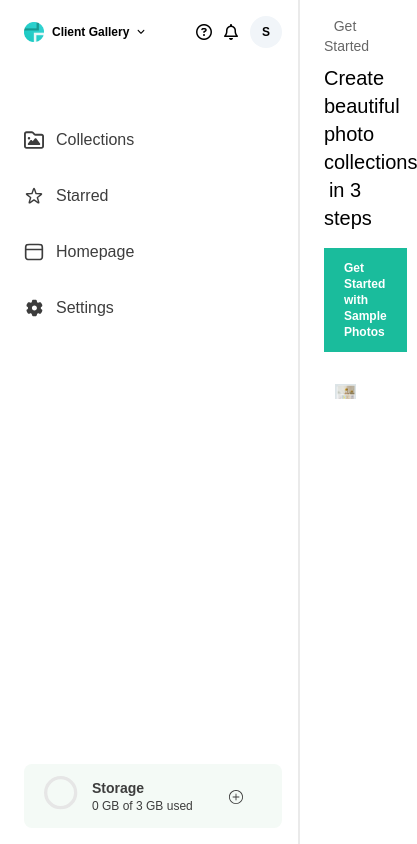
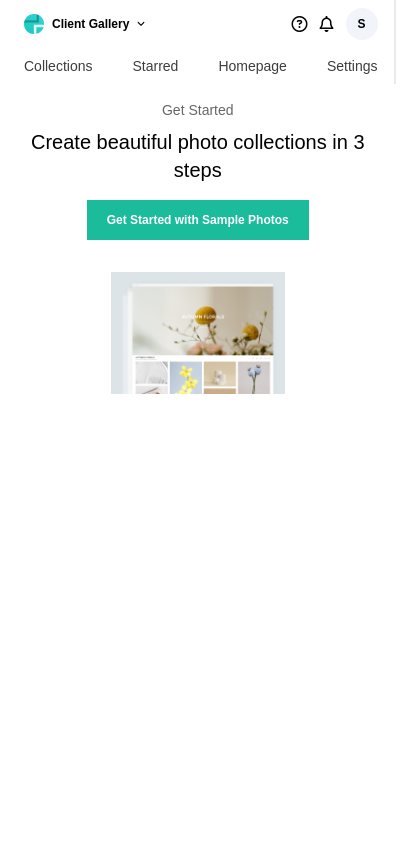
Before and after one commit to QodeSuraj/Pixie, a React (Create React App) app: page /dashboard in a window 390 px wide. Shown: the whole page, 417 px wide, since content can reach past the window. Built offline with nearby package versions, Linux system fonts and the light colour scheme.

Commit message:
Dashboard Mobile Responsive

```diff
--- a/src/pages/Dashboard.js
+++ b/src/pages/Dashboard.js
@@ -6,7 +6,6 @@ import folderIcon from "../assets/images/icons/folder-image.svg";
 import starIcon from "../assets/images/icons/star-icon.svg";
 import browserIcon from "../assets/images/icons/browser-icon.svg";
 import settingIcon from "../assets/images/icons/settings-icon.svg";
-import plusIcon from "../assets/images/icons/plus-icon.svg";
 
 const navItems = [
   { title: "Collections", image: folderIcon, link: "#" },
@@ -18,10 +17,14 @@ const navItems = [
 const CollectionItem = ({ title, image, link }) => (
   <Link
     to={link}
-    className="collection flex gap-3 items-center hover:bg-slate-100 pl-6 pr-4 py-4"
+    className="collection flex gap-3 items-center hover:bg-slate-100 pl-6 pr-4 py-2 lg:py-4 md:py-2"
   >
-    <img src={image} className="w-5" alt="" />
-    <h4 className="app-nav-title text-md font-normal text-app_nav_color">
+    <img
+      src={image}
+      className="w-5 lg:flex md:hidden sm:hidden xs:hidden"
+      alt=""
+    />
+    <h4 className="app-nav-title text-sm lg:text-md md:text-sm sm:text-sm font-normal text-app_nav_color">
       {title}
     </h4>
   </Link>
@@ -66,11 +69,11 @@ const DashboardPage = () => {
   const [totalSpace, setTotalSpace] = useState(100);
 
   return (
-    <div className="dashboard grid grid-cols-gridDashboard font-monsterrat">
+    <div className="dashboard grid lg:grid-cols-gridDashboard md:grid-cols-mobilegridDashborad font-monsterrat">
       {/* Left Sidebar */}
-      <div className="left_side flex flex-col gap-12 bg-light-400 border-r-2 gap-x-5 border-dashboard_border min-h-lvh sticky">
+      <div className="left_side flex flex-col lg:gap-12 md:gap-0 bg-light-400 border-r-2 gap-x-5 border-dashboard_border lg:min-h-lvh md:min-h-full sticky">
         {/* Category Section */}
-        <div className="category_section flex justify-between pl-6 pr-4 py-4">
+        <div className="category_section flex justify-between pl-6 pr-4 py-2 lg:py-4 md:py-4 sm:py-2 md:bg-dashboard_border sm:bg-dashboard_border">
           <div className="flex items-center gap-2">
             <img src={clientProfile} className="w-5" alt="" />
             <p className="font-semibold text-xs active_tab">Client Gallery</p>
@@ -99,7 +102,7 @@ const DashboardPage = () => {
           </div>
         </div>
 
-        <div className="app-nav flex flex-col">
+        <div className="app-nav flex lg:flex-col md:py-2 sm:py-2">
           {navItems.map((item, index) => (
             <CollectionItem
               key={index}
@@ -110,7 +113,7 @@ const DashboardPage = () => {
           ))}
         </div>
 
-        <div className="storage_section ml-6 mr-4 mb-4 block mt-auto">
+        <div className="storage_section ml-6 mr-4 mb-4 lg:block mt-auto  md:hidden sm:hidden xs:hidden">
           <div className=" bg-storage_color px-5 py-3 rounded-lg sticky bottom-0">
             <Link to="#">
               <div className="flex items-center gap-2">
--- a/src/styles/index.css
+++ b/src/styles/index.css
@@ -57,6 +57,12 @@
   right: -50px;
 }
 
+@media screen and (max-width: 639px) {
+  .xs\:hidden {
+    display: none;
+  }
+}
+
 @media screen and (max-width: 575px) {
   .email_section::before {
     content: "";
--- a/tailwind.config.js
+++ b/tailwind.config.js
@@ -23,7 +23,8 @@ module.exports = {
         monsterrat: ["Montserrat", "sans-serif"],
       },
       gridTemplateColumns: {
-        gridDashboard: "300px minmax(0, 1fr)", // Sidebar (300px) + Main Content (remaining space)
+        gridDashboard: "300px minmax(0, 1fr)",
+        mobilegridDashborad: "repeat(1,minmax(0,1fr))",
       },
     },
   },
```
